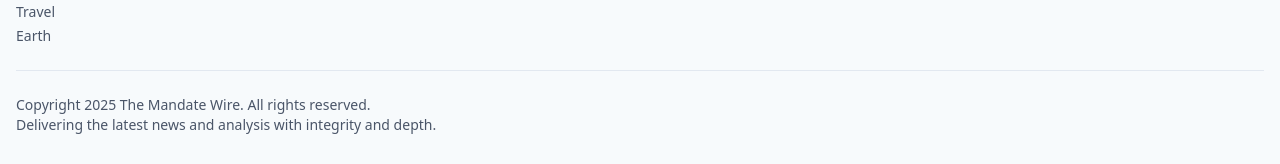
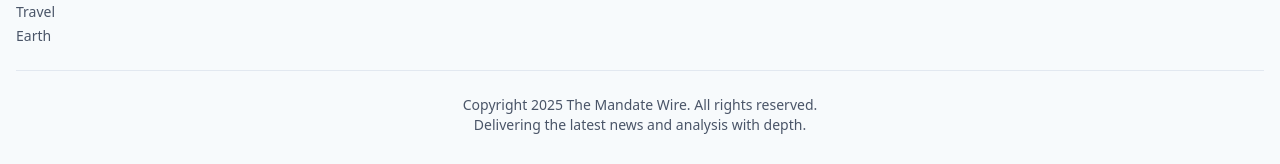
Before and after one commit to tuneshwarpyjamaa/tmw_blog, a Next.js app in the folder frontend/: page /admin in a window 1280 px wide. Shown: the part 1320-1484 px from the top of the page. Built offline with nearby package versions, Linux system fonts and the light colour scheme; no server answers.

Commit message:
footer changes

```diff
--- a/frontend/components/Footer.js
+++ b/frontend/components/Footer.js
@@ -50,9 +50,9 @@ export default function Footer() {
           </div>
         </div>
 
-        <div className="text-sm text-gray-700 pt-6 border-t border-gray-300 mt-6">
+        <div className="text-sm text-gray-700 pt-6 border-t border-gray-300 mt-6 text-center">
           <p>Copyright {new Date().getFullYear()} The Mandate Wire. All rights reserved.</p>
-          <p>Delivering the latest news and analysis with integrity and depth.</p>
+          <p>Delivering the latest news and analysis with depth.</p>
         </div>
       </div>
     </footer>
```
